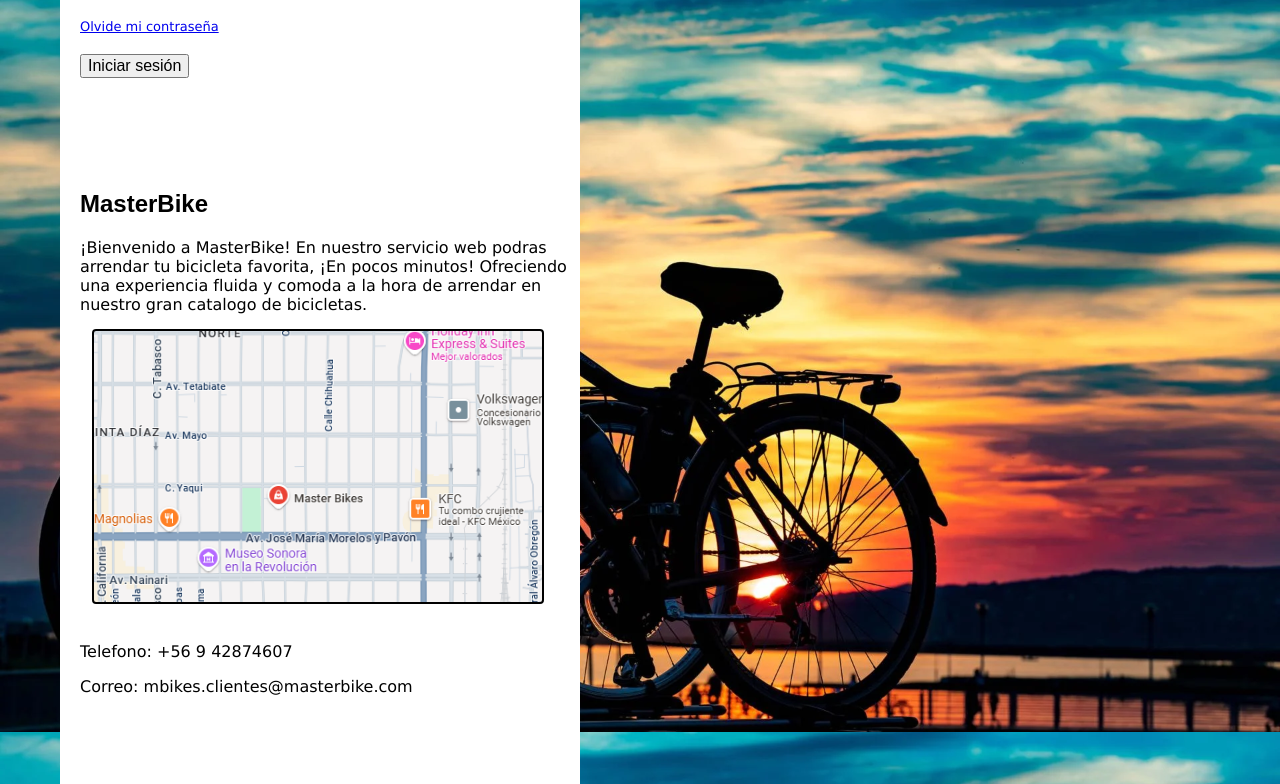
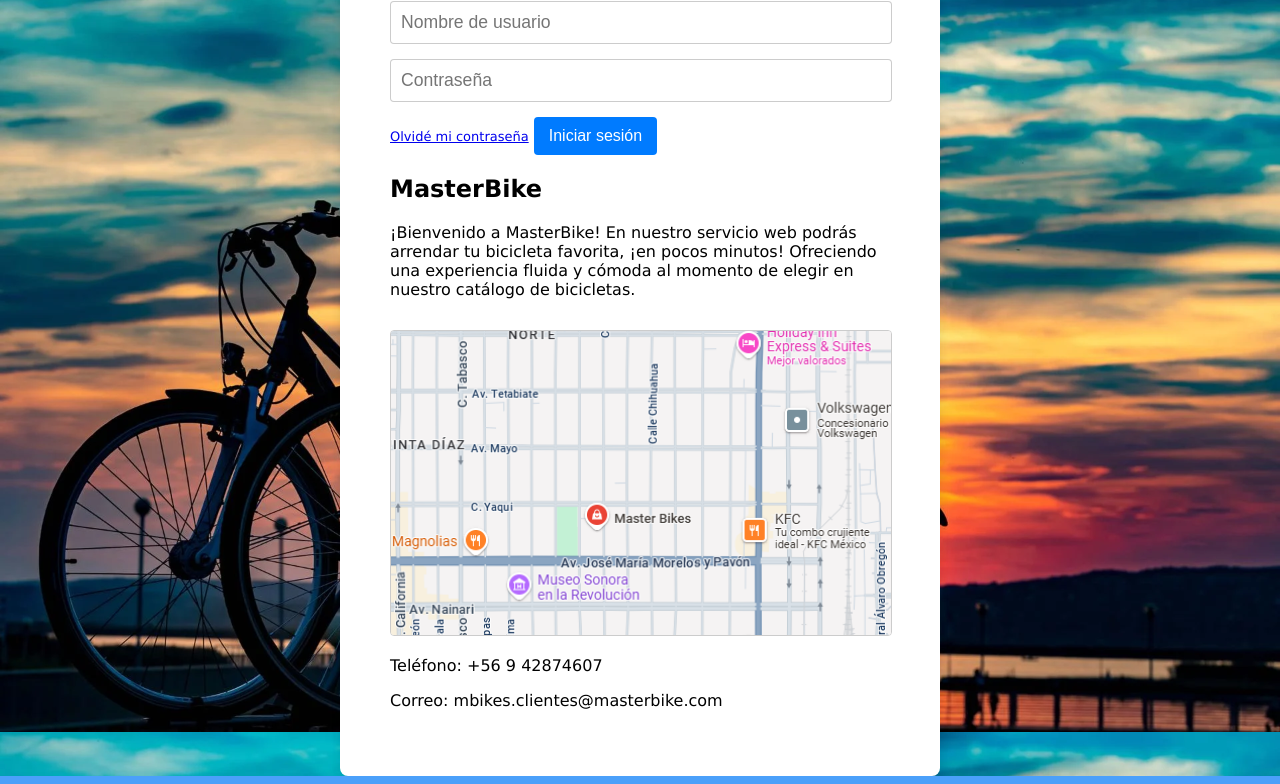
Before and after one commit to brx2b/MasterBike_lpag_ing, a website: page index.html in a window 1280 px wide. Shown: the part 178-962 px from the top of the page. Drawn offline with Linux system fonts and the light colour scheme.

Commit message:
login actualizado

```diff
--- a/EstiloPrincipal.css
+++ b/EstiloPrincipal.css
@@ -1,44 +1,66 @@
-body{
+body {
     background-image: url(imsss/w12757-small.webp);
+    background-repeat: no-repeat; /* Prevent image from repeating */
     background-color: rgb(75, 160, 250);
     font-family: 'Lucida Sans', 'Lucida Sans Regular', 'Lucida Grande', 'Lucida Sans Unicode', Geneva, Verdana, sans-serif;
-    border: 10px solid transparent;
     padding: 50px;
+    background-position: center center; /* Center the image */
+    background-size: cover; /* Make sure the image covers the entire background */
+    background-attachment: fixed; /* Keep the image fixed */
+}
 
-    margin-left: 30px;
-    background-position: 420px -330px;
-    background-size: cover;
-    margin-top: -50px;
-    z-index: 1;
-    overflow: hidden;
-    background-attachment: fixed;
+.bloqueINICIO {
+    background-color: rgba(255, 255, 255, 1);
+    width: 500px;
+    margin: -10px auto -60px; /* Centramos el bloque */
+    padding: 50px; /* Mejor organización de padding */
+    border-radius: 8px; /* Esquinas redondeadas */
+    box-shadow: 0 0 10px rgba(0, 0, 0, 0.1); /* Sombra suave */
 }
-.bloqueINICIO{
-    background-color: rgb(255,255,255,1);
-    display: block;
-    width: 500px;
-    margin-left: -30px;
-    margin-top: -10px;
-    padding-top: 10px;
-    padding-bottom: 600px;
-    padding-left: 20px;
+
+input {
+    width: calc(100% - 20px);
+    padding: 10px;
+    margin-bottom: 15px;
+    font-size: 110%;
+    border: 1px solid rgba(0, 0, 0, 0.2);
+    border-radius: 4px;
+    transition: border-color 0.2s;
 }
-input{
-    font-size: 110%;
-    border: transparent;
-    outline: thin;
+
+input:focus {
+    border-color: #0056b3; /* Color de borde al enfocar */
+    box-shadow: 0 0 2px rgba(0, 86, 179, 0.5);
 }
-input:focus {
-  box-shadow: 0px 1px 1px #000000; /* un contorno suave al enfocar */
-  border-radius: 4px;
+
+button {
+    padding: 10px 15px;
+    font-size: 100%;
+    border: none;
+    border-radius: 4px;
+    background-color: #007bff; /* Color de fondo */
+    color: white;
+    cursor: pointer;
+    transition: background-color 0.3s;
 }
-button{
-    size: 20%;
-    font-size: 100%;
+
+button:hover {
+    background-color: #0056b3; /* Color de fondo al pasar el cursor */
 }
- .icono {
-            width: 50px; /* Ancho del ícono */
-            height: 50px; /* Alto del ícono */
-            background-image: url('/MasterBike_lpag_ing/imsss/haz\ una\ imagen\ con\ las\ dimensiones\ de\ un\ logo\ que\ diga\ MasterBike\ y\ que\ tenga\ relación\ con\ las\ bicicletas.jpg');
-            background-size: cover; /* Ajusta la imagen al tamaño del elemento */
-        }
+
+.recuperar-contrasena {
+    font-size: small;
+    text-decoration: underline;
+}
+
+.error-message {
+    color: red; /* Color del mensaje de error */
+    display: none; /* Ocultar inicialmente */
+}
+
+.imagen-bicicleta {
+    width: 100%; /* Ajustar a su contenedor */
+    margin-top: 15px;
+    border: 1px solid #ccc;
+    border-radius: 4px;
+}
--- a/index.html
+++ b/index.html
@@ -4,29 +4,30 @@
     <meta charset="UTF-8">
     <meta name="viewport" content="width=device-width, initial-scale=1.0">
     <title>Iniciar sesión</title>
-    <script src="scriptPrincipal.js"></script>
+    <script src="scriptPrincipal.js" defer></script>
     <link rel="stylesheet" href="EstiloPrincipal.css">
     <link rel="icon" href="imsss/favicon.ico">
 </head>
+<body>
 
-<body>
     <div class="bloqueINICIO">
         <h1>INICIAR SESIÓN</h1>
-        <br>
-        <input type="text" id="nicknameU" placeholder="Nombre de usuario">
-        <br><br>
-        <input type="password" id="contraU" placeholder="Contraseña">
-        <br><br>
-        <a style="font-size: small;" target="_blank" href="https://encrypted-tbn0.gstatic.com/images?q=tbn:ANd9GcSIPhgNn384RVpDGOZ3x4WFVKMqkVg5ngfLMIPUHHK4R93KCuVNo_4pxm614kjI6khM1Gs&usqp=CAU">Olvide mi contraseña<br><br></a>
+
+        <input type="text" id="nicknameU" placeholder="Nombre de usuario" required>
+        <input type="password" id="contraU" placeholder="Contraseña" required>
+
+        <a class="recuperar-contrasena" href="https://example.com">Olvidé mi contraseña</a>
+
         <button id="iniciarS" type="button" onclick="iniciar()">Iniciar sesión</button>
-        <p id="errorS"></p>
-        <br><br><br><br>
-        <h2 style="font-family: Arial, Helvetica, sans-serif;">MasterBike</h2>
-        <p style="font-family: 'Lucida Sans', 'Lucida Sans Regular', 'Lucida Grande', 'Lucida Sans Unicode', Geneva, Verdana, sans-serif;">¡Bienvenido a MasterBike! En nuestro servicio web podras arrendar tu bicicleta favorita, ¡En pocos minutos! Ofreciendo una experiencia fluida y comoda a la hora de arrendar en nuestro gran catalogo de bicicletas.</p>
-        <img style="width: 450px; border: black; outline: auto; margin-left: 13px;" src="imsss/image.png">
-        <br><br>
-        <p>Telefono: +56 9 42874607</p>
+        <p id="errorS" class="error-message"></p>
+
+        <h2>MasterBike</h2>
+        <p>¡Bienvenido a MasterBike! En nuestro servicio web podrás arrendar tu bicicleta favorita, ¡en pocos minutos! Ofreciendo una experiencia fluida y cómoda al momento de elegir en nuestro catálogo de bicicletas.</p>
+        <img class="imagen-bicicleta" src="imsss/image.png" alt="Bicicletas">
+
+        <p>Teléfono: +56 9 42874607</p>
         <p>Correo: mbikes.clientes@masterbike.com</p>
     </div>
-    </body>
+
+</body>
 </html>
```
